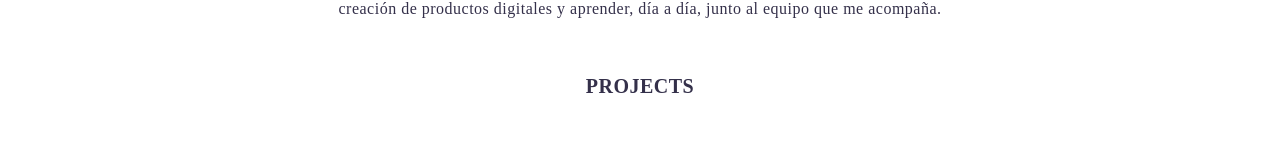
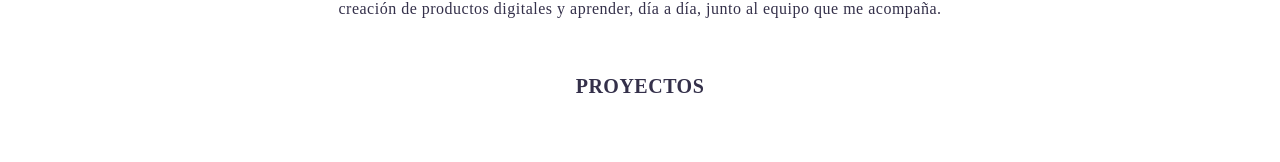
Before and after one commit to luiscavibot/liliana-palomino, a Next.js app: page / in a window 1280 px wide. Shown: the part 198-360 px from the top of the page. Built offline with nearby package versions, Linux system fonts and the light colour scheme.

Commit message:
peroyectos

```diff
--- a/components/HomeProjects.tsx
+++ b/components/HomeProjects.tsx
@@ -9,7 +9,7 @@ const HomeProjects = () => {
 		<>
 			<div className="col-span-12 justify-center items-center">
 				<h1 className="text-center w-1/2 mx-auto mt-12 uppercase font-extrabold text-xl">
-					Projects
+					Proyectos
 				</h1>
 			</div>
 			<ProjectCard
```
